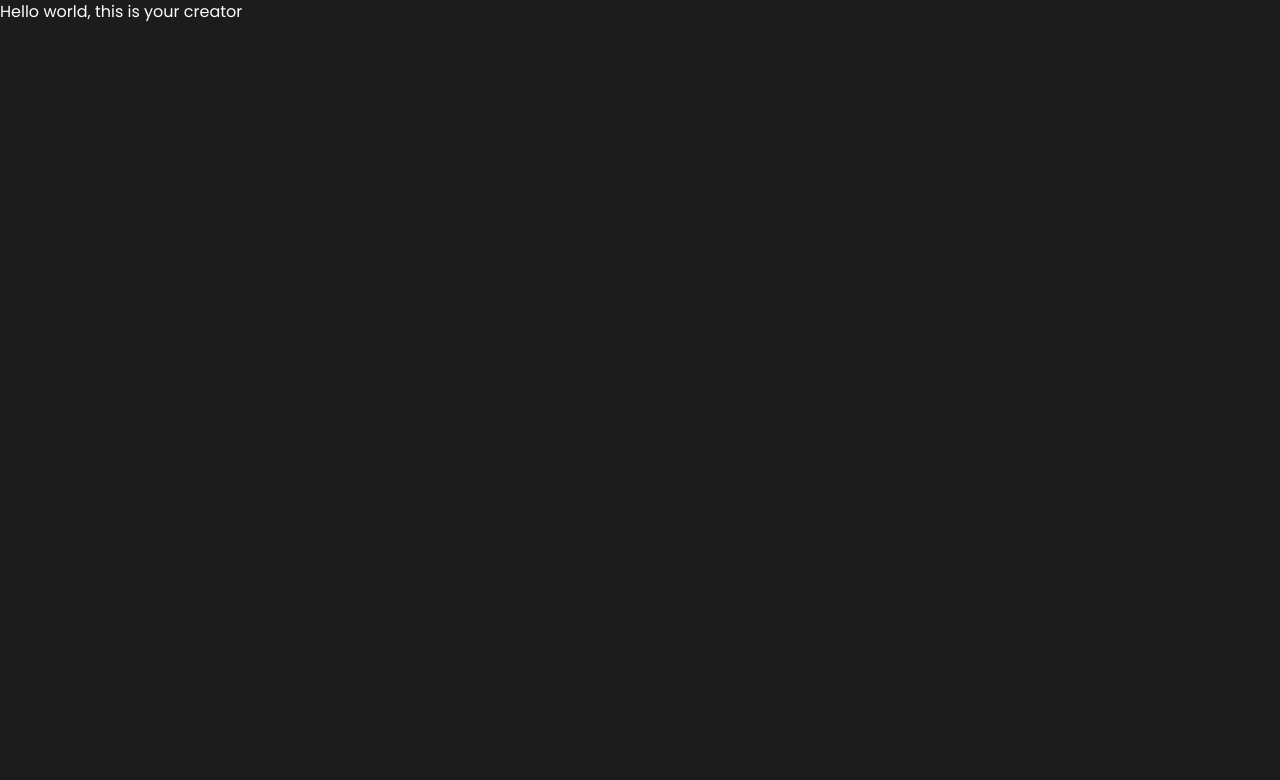
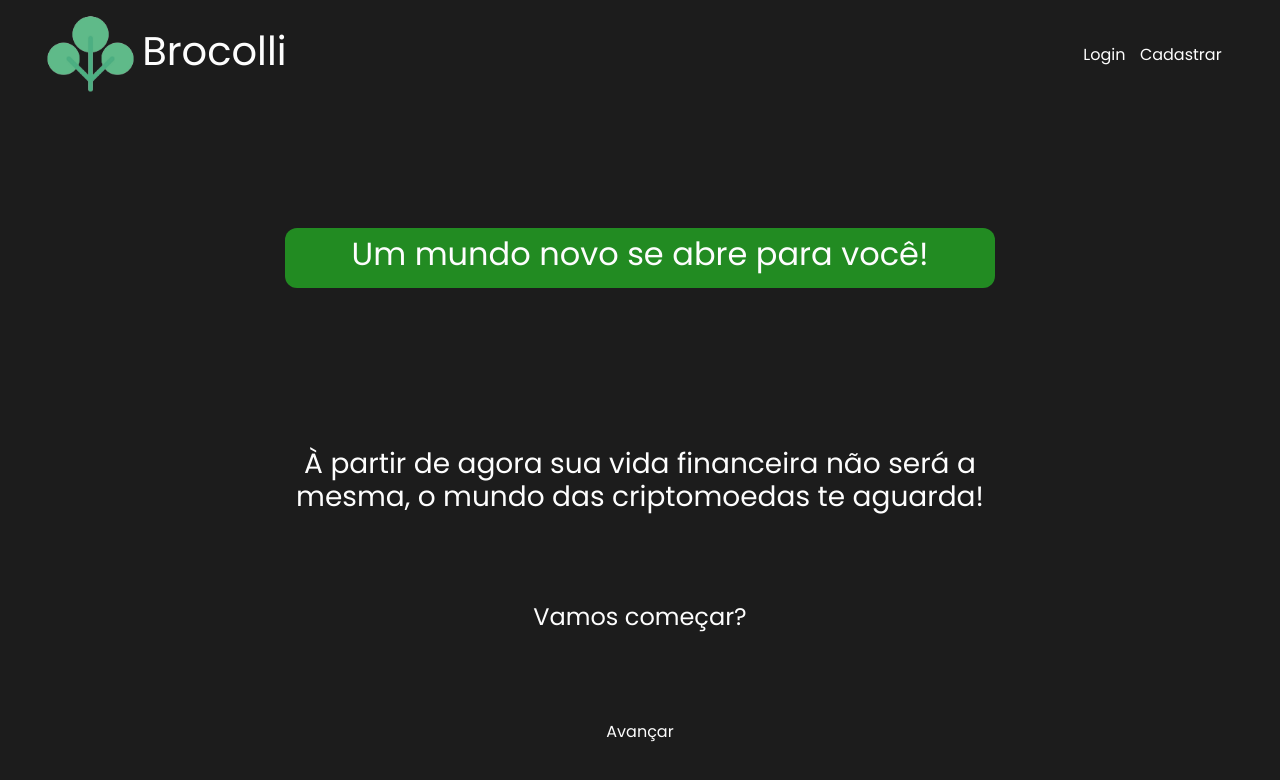
Before and after one commit to Gabrielamaron/Brocolli, a React (Vite) app: page /cadastrar in a window 1280 px wide. Shown: the top 780 px of the page. Built offline with nearby package versions, Linux system fonts and the light colour scheme.

Commit message:
Initial version

```diff
--- a/src/Routes.jsx
+++ b/src/Routes.jsx
@@ -3,13 +3,26 @@ import { Routes, Route, BrowserRouter } from "react-router-dom";
 import { Home } from "./pages/Home/Home.jsx";
 import { Cadastrar } from "./pages/Cadastrar/Cadastrar.jsx";
 import { Login } from "./pages/Login/Login.jsx";
+import { Inicial } from "./componentes/Cadastrar/Inicial/Inicial.jsx";
+import { Informacoes } from "./componentes/Cadastrar/Informacoes/Informacoes.jsx";
+
+// criar objeto e passar setters para componentes filhos (Nested)
+// Informações1: Nome, data de nascimento (+18), localidade
+// Informações2: Github user, senha para a plataforma
+
+const Dados = {
+
+}
 
 export function Rotas() {
   return (
     <BrowserRouter>
       <Routes>
         <Route element={<Home />} path="/" />
-        <Route element={<Cadastrar />} path="/cadastrar" />
+        <Route element={<Cadastrar />} path="/cadastrar">
+          <Route element={<Inicial />} path="" />
+          <Route element={<Informacoes />} path=":informacoes1"/>
+        </Route>
         <Route element={<Login />} path="/login" />
       </Routes>
     </BrowserRouter>
--- /dev/null
+++ b/src/componentes/Base/Footer/Footer.jsx
@@ -0,0 +1,20 @@
+import { Box } from "@mui/material";
+
+export function Footer() {
+  return (
+    <Box
+      className="align-items-center d-flex flex-column justify-content-center mx-auto w-25"
+      sx={{
+        padding: "var(--padding-padrao)",
+      }}
+    >
+      <img
+        className="h-25 w-25"
+        src="../../../assets/img/logo-copyright.png"
+        alt="Logo de Copyright"
+      />
+      <p>©Brocolli</p>
+      <p className="text-center">Direitos reservados</p>
+    </Box>
+  );
+}
--- /dev/null
+++ b/src/componentes/Cadastrar/Informacoes/Informacoes.jsx
@@ -0,0 +1,14 @@
+import { TextField } from "@mui/material";
+import { Link } from "react-router-dom";
+
+export function Informacoes() {
+  return (
+    <>
+      <TextField
+        id="standard-basic"
+        label="Standard"
+        variant="standard"
+      />
+    </>
+  );
+}
--- /dev/null
+++ b/src/componentes/Cadastrar/Inicial/Inicial.jsx
@@ -0,0 +1,50 @@
+import { Link } from "react-router-dom";
+import { Box } from "@mui/material";
+
+export function Inicial() {
+  return (
+    <Box
+      className="vh-100 w-75 d-flex flex-column justify-content-evenly mx-auto text-center"
+      sx={{
+        borderRadius: "var(--borda-padrao)",
+        padding: "var(--padding-padrao)",
+      }}
+    >
+      <Box
+        className="w-75 mx-auto d-flex justify-content-center"
+        sx={{
+          backgroundColor: "var(--componentes)",
+          borderRadius: "var(--borda-padrao)",
+          padding: "var(--padding-padrao)",
+        }}
+      >
+        <h2>Um mundo novo se abre para você!</h2>
+      </Box>
+      <Box
+        className="w-75 h-50 mx-auto d-flex flex-column justify-content-around text-center"
+        sx={{
+          borderRadius: "var(--borda-padrao)",
+          padding: "var(--padding-padrao)",
+        }}
+      >
+        <h3>
+          À partir de agora sua vida financeira não será a mesma, o mundo das
+          criptomoedas te aguarda!
+        </h3>
+        <h4>Vamos começar?</h4>
+        <Link
+          className="botao-avancar mx-auto w-25"
+          style={{
+            borderRadius: "var(--borda-padrao)",
+            color: "var(--fonte)",
+            textDecoration: "none",
+            transition: "var(--transicao-padrao)",
+          }}
+          to=":informacoes1"
+        >
+          Avançar
+        </Link>
+      </Box>
+    </Box>
+  );
+}
--- a/src/pages/Cadastrar/Cadastrar.jsx
+++ b/src/pages/Cadastrar/Cadastrar.jsx
@@ -1,3 +1,30 @@
+import { Box } from "@mui/material";
+import { Logo } from "../../componentes/Base/Logo/Logo.jsx";
+import { Menu } from "../../componentes/Base/Menu/Menu.jsx";
+import { Outlet } from "react-router-dom";
+import "./cadastrar.css";
+import { useState } from "react";
+
 export function Cadastrar() {
-  return <>Hello world, this is your creator</>;
+  return (
+    <>
+      {/* Menu */}
+      <Box
+        className="align-items-center d-flex justify-content-between mx-auto my-0"
+        sx={{
+          padding: "var(--padding-padrao)",
+          width: "95%",
+        }}
+      >
+        <Logo />
+        <Menu />
+      </Box>
+
+      {/* Outlet */}
+      <main>
+        <Outlet className="h-75 w-100" />
+      </main>
+    </>
+  );
 }
+//Ir para Routes
--- /dev/null
+++ b/src/pages/Cadastrar/cadastrar.css
@@ -0,0 +1,5 @@
+@media screen and (min-width: 758px) {
+  .botao-avancar:hover {
+    background-color: var(--chamada) !important;
+  }
+}
--- a/src/pages/Home/Home.jsx
+++ b/src/pages/Home/Home.jsx
@@ -1,9 +1,10 @@
 import { Box } from "@mui/material";
 import "./home.css";
-import { Menu } from "../../componentes/Menu/Menu.jsx";
-import { Logo } from "../../componentes/Logo/Logo.jsx";
-import { Destaques } from "../../componentes/Destaques/Destaques.jsx";
-import { Vantagens } from "../../componentes/Vantagens/Vantagens.jsx";
+import { Menu } from "../../componentes/Base/Menu/Menu.jsx";
+import { Logo } from "../../componentes/Base/Logo/Logo.jsx";
+import { Destaques } from "../../componentes/Home/Destaques/Destaques.jsx";
+import { Vantagens } from "../../componentes/Home/Vantagens/Vantagens.jsx";
+import { Footer } from "../../componentes/Base/Footer/Footer.jsx";
 
 export function Home() {
   return (
@@ -23,8 +24,10 @@ export function Home() {
         <Logo />
         <Menu />
       </Box>
+
+      {/* Main */}
+      <main>
         <Box component="main">
-
           {/* Destaques */}
 
           <Box>
@@ -166,21 +169,9 @@ export function Home() {
 
           {/* Footer */}
 
-        <Box
-          className="align-items-center d-flex flex-column justify-content-center mx-auto w-25"
-          sx={{
-            padding: "var(--padding-padrao)",
-          }}
-        >
-          <img
-            className="h-25 w-25"
-            src="../../../assets/img/logo-copyright.png"
-            alt="Logo de Copyright"
-          />
-            <p>©Brocolli</p>
-            <p className="text-center">Direitos reservados</p>
+          <Footer />
         </Box>
-      </Box>
+      </main>
     </>
   );
 }
```
Also changed, not shown: src/componentes/Base/Logo/Logo.jsx (renamed from src/componentes/Logo/Logo.jsx), src/componentes/Base/Menu/Menu.jsx (renamed from src/componentes/Menu/Menu.jsx), src/componentes/Home/Destaques/Destaques.jsx (renamed from src/componentes/Destaques/Destaques.jsx), src/componentes/Home/Vantagens/Vantagens.jsx (renamed from src/componentes/Vantagens/Vantagens.jsx). Lines whose indentation alone changed are shown as unchanged.
